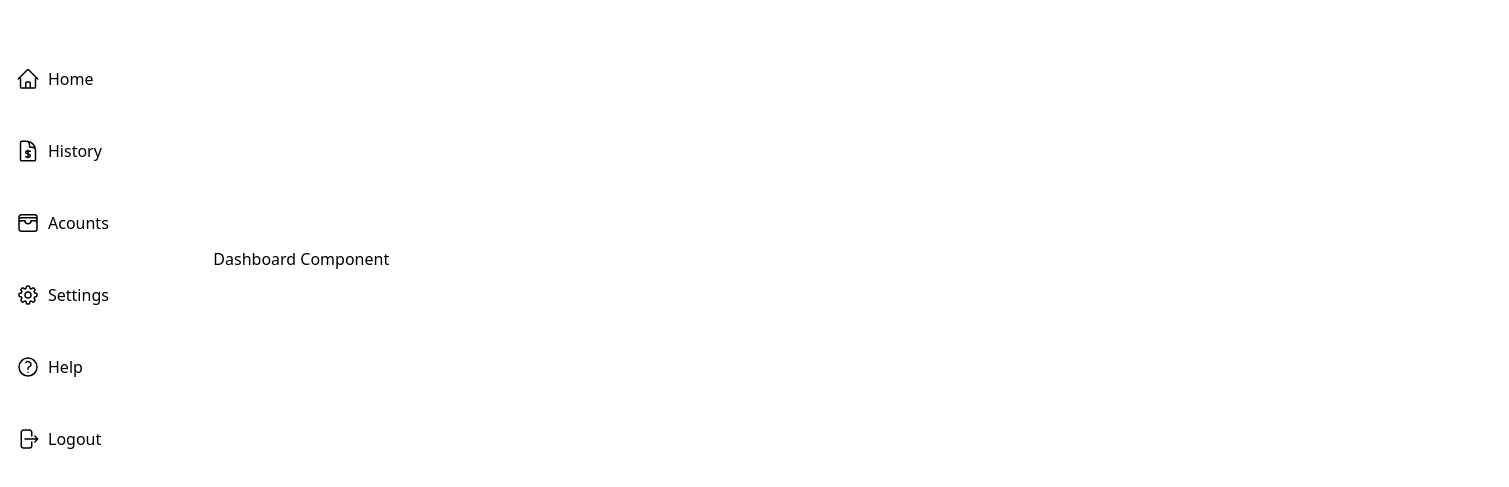
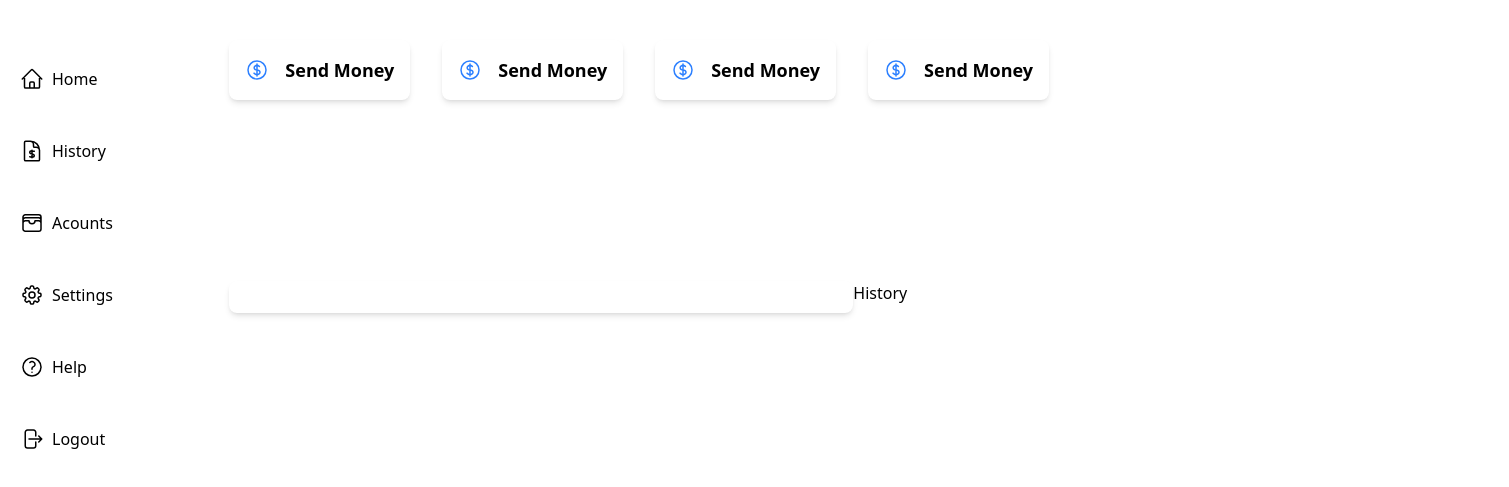
Before and after one commit to ParasharDeb/Paytm_clone, a React (Vite) app in the folder react_frontend/: page /dashboard in a window 1280 px wide. Shown: the part 141-628 px from the top of the page, 1509 px wide, since content can reach past the window. Built offline with nearby package versions, Linux system fonts and the light colour scheme.

Commit message:
dashboard work

```diff
--- /dev/null
+++ b/react_frontend/src/Icons/money.tsx
@@ -0,0 +1,8 @@
+export default function Money(){
+    return(
+        <svg xmlns="http://www.w3.org/2000/svg" fill="none" viewBox="0 0 24 24" strokeWidth={1.5} stroke="currentColor" className="size-6">
+  <path strokeLinecap="round" strokeLinejoin="round" d="M12 6v12m-3-2.818.879.659c1.171.879 3.07.879 4.242 0 1.172-.879 1.172-2.303 0-3.182C13.536 12.219 12.768 12 12 12c-.725 0-1.45-.22-2.003-.659-1.106-.879-1.106-2.303 0-3.182s2.9-.879 4.006 0l.415.33M21 12a9 9 0 1 1-18 0 9 9 0 0 1 18 0Z" />
+</svg>
+
+    )
+}
--- a/react_frontend/src/components/dashboardcom.tsx
+++ b/react_frontend/src/components/dashboardcom.tsx
@@ -1,7 +1,24 @@
+import Money from "../Icons/money";
+import Historybox from "./history";
+import Accountsbox from "./myaccounts";
+import Smallcardcomponent from "./smallcard";
+
 export default function Dashboardcomp() {
+
     return (
-        <div>
-            Dashboard Component
+        <div className="grid grid-cols-8  p-4 h-screen w-screen">
+            <div className="col-span-8 flex gap-8 jusify-center items-center w-screen ">
+                <div ><Smallcardcomponent title="Send Money" icon={<Money/>} /></div>
+                <div ><Smallcardcomponent title="Send Money" icon={<Money/>} /></div>
+                <div ><Smallcardcomponent title="Send Money" icon={<Money/>} /></div>
+                <div ><Smallcardcomponent title="Send Money" icon={<Money/>} /></div>
+            </div>
+            <div className="col-span-4 mt-4">
+                <Accountsbox/>
+            </div>
+            <div className="col-span-4 mt-4">
+                <Historybox/>
+            </div>
         </div>
     );
 }
--- /dev/null
+++ b/react_frontend/src/components/history.tsx
@@ -0,0 +1,7 @@
+export default function Historybox(){
+    return(
+        <div>
+            History
+        </div>
+    )
+}
--- a/react_frontend/src/pages/leftNavbar.tsx
+++ b/react_frontend/src/components/leftNavbar.tsx
@@ -6,7 +6,7 @@ import Logouticon from "../Icons/logout"
 import Settingsicon from "../Icons/settings"
 
 export default function Leftnavbar(){
-    const styles= "py-6 px-4 flex items-center gap-2 cursor-pointer hover:bg-gray-200 rounded-lg"
+    const styles= "py-6 px-5 flex items-center gap-2 cursor-pointer hover:bg-gray-200 rounded-lg"
     return(
         <div >
             <div className={styles}><Homeicon/><div>Home</div></div>
--- /dev/null
+++ b/react_frontend/src/components/myaccounts.tsx
@@ -0,0 +1,7 @@
+export default function Accountsbox(){
+    return(
+        <div className="bg-white shadow-md rounded-lg p-4">
+
+        </div>
+    )
+}
--- /dev/null
+++ b/react_frontend/src/components/smallcard.tsx
@@ -0,0 +1,13 @@
+export default function Smallcardcomponent({ title,  icon }: { title: string; icon: React.ReactNode }) {
+    return (
+        <div className="bg-white shadow-md rounded-lg p-4 flex items-center space-x-4  cursor-pointer hover:bg-gray-50 transition duration-300 ease-in-out hover:shadow-lg hover:scale-105">
+            <div className="text-blue-500">
+                {icon}
+            </div>
+            <div>
+                <h3 className="text-lg font-semibold">{title}</h3>
+
+            </div>
+        </div>
+    );
+}
--- a/react_frontend/src/pages/dashboard.tsx
+++ b/react_frontend/src/pages/dashboard.tsx
@@ -1,5 +1,5 @@
 import Dashboardcomp from "../components/dashboardcom"
-import Leftnavbar from "./leftNavbar"
+import Leftnavbar from "../components/leftNavbar"
 
 export default function Dashboard(){
     return(
```
Also changed, not shown: react_frontend/src/pages/cardComponent.tsx (deleted).
